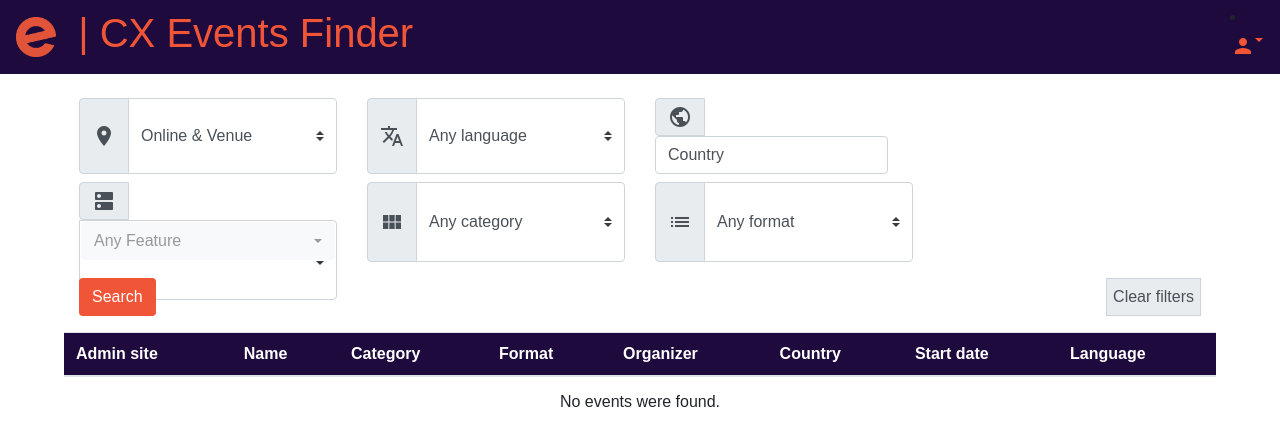
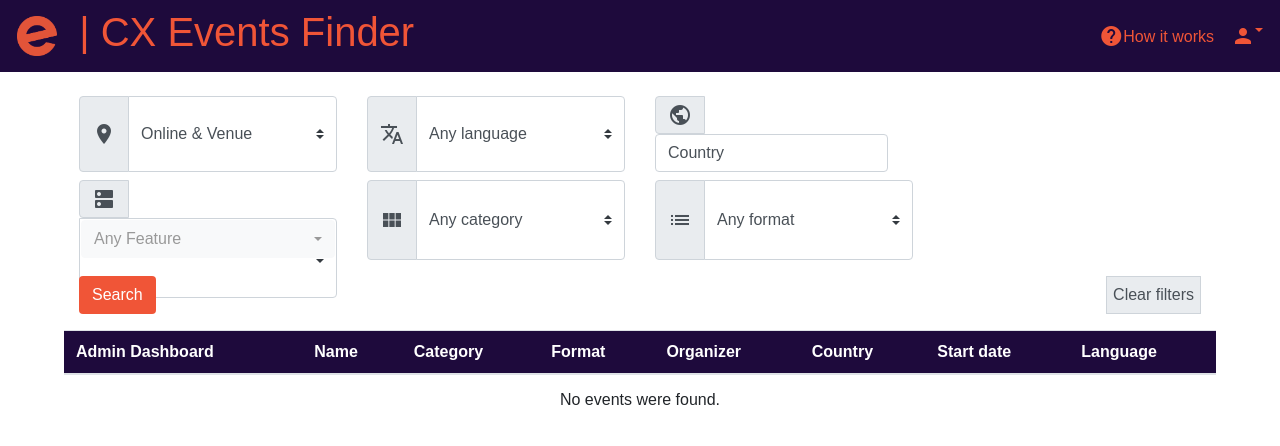
Before and after one commit to evbeda/search-events, a Django app: template templates/event_list.html in a window 1280 px wide. Shown: the top 446 px of the page. Run offline with Django 3.2, Linux system fonts and the light colour scheme; the template is opened without the code that fills it: values that come from a table or form of the project are taken from there, others are empty; data comes from the database, SQL or seed files in the repository; some libraries are stand-ins or nearby versions.

Commit message:
Add a modal to query default (#135)
* Add a modal to query default

* Fix modal name

* add blank space at the end of  file

* add blank space at the end of  file

* test

* fix test

```diff
--- a/search_events_app/services/db/db_response_processor.py
+++ b/search_events_app/services/db/db_response_processor.py
@@ -46,4 +46,4 @@ def get_organizer(item):
 
 
 def get_admin_url(item):
-    return f'https://www.eventbrite.com/myevent?slow_load=1&eid={item[0]}'
+    return f'https://www.eventbrite.com/myevent?eid={item[0]}'
--- /dev/null
+++ b/static/css/modal_query.css
@@ -0,0 +1,21 @@
+.modal {
+    margin-top: 10%;
+  }
+.modal-header {
+    background-color:#1E0A3C ;
+}
+.modal-title {
+    font-weight: bold;
+    color: #f05537;
+}
+
+.btnmodal{
+    background-color:#f05537 ;
+    color: white;
+}
+.close{
+    color: white;
+}
+.close:hover{
+    color: whitesmoke;
+}
--- a/static/css/style.css
+++ b/static/css/style.css
@@ -150,6 +150,7 @@ input::placeholder {
 }
 
 .dropdown-user:hover {
+  cursor: pointer;
   color: #f05537;
   text-decoration:none;
 }
--- a/templates/event_list.html
+++ b/templates/event_list.html
@@ -1,21 +1,43 @@
 {% extends "base.html" %}
 {% load static %}
 {% block content %}
-
 {% load el_pagination_tags %}
-
+{% include "modal_query_default.html" %}
 <nav class="navbar navbar-expand-lg blue-eb">
-        <div class="collapse navbar-collapse" id="navbarSupportedContent">
+    <div class="row w-100">
+        <div class="col col-8 mr-auto">
+            <div class="row">
+                <div class="mt-2 ml-3">
                     <img class="reduce" src="{% static "img/eventbrite_logo.png"%}">
-            <ul class="navbar-nav mr-auto">
+                </div>
                 <h1>
-                    <div class="feed-header__title-top"> &nbsp; | CX Events Finder</div>
+                    <div class="feed-header__title-top pr-0 mr-0"> &nbsp; | CX Events Finder</div>
                 </h1>
-            </ul>
-
-            <li class="nav-item dropdown">
+            </div>
+        </div>
+        <div class="row mt-2">
+            <div class="col col-push-2 col-auto">
+                <div class="row">
+                    <div class="col">
+                        <div class="nav-item">
+                            <div class="row ">
+                                <div class="bg-transparent feed-header__title-top nav-link dropdown-user" data-toggle="modal" data-target="#helpModal">
+                                    <div class="row">
+                                        <i class="material-icons">help</i>
+                                        <div class="mt-1">How it works</div>
+                                    </div>
+                                </div>
+                            </div>
+                        </div>
+                    </div>
+                </div>
+            </div>
+            <div class="col col-push-2 col-auto pr-0">
+                <div class="row">
+                    <div class="col">
+                        <div class="nav-item dropdown">
                             <a class="bg-transparent feed-header__title-top nav-link dropdown-user" href="#" role="button" data-toggle="dropdown" aria-haspopup="true" aria-expanded="false">
-                    <div class="row">
+                                <div class="row ">
                                     <i class="material-icons">person</i>
                                     <div class="mt-1 dropdown-toggle">{{ username }}</div>
                                 </div>
@@ -33,16 +55,18 @@
                                     </button>
                                 </form>
                             </div>
-            </li>
+                        </div>
+                    </div>
+                </div>
+            </div>
+        </div>
     </div>
 </nav>
-
     {% if error %}
         {% include "modal_error.html" %}
     {% else %}
         <div class="container-fluid width-90 mt-4">
             {% include "filters.html" %}
-
             {% include "table_events.html" %}
         </div>
     {% endif %}
--- a/templates/filters.html
+++ b/templates/filters.html
@@ -90,7 +90,7 @@
 
 
     <div class="row mt-3">
-        <div class="col col-sm-3">
+        <div class="col col-sm-3 ">
             <button class="btn orange-eb text-white" onclick="formManager.formatFormData('country', {{countries}});return false;">Search</button>
         </div>
 
--- a/templates/modal_error.html
+++ b/templates/modal_error.html
@@ -1,7 +1,7 @@
 {% extends "base.html" %}
 {% load static %}
 {% block content %}
-<link rel="stylesheet" type="text/css" href="{% static "css/modal.css" %}">
+<link rel="stylesheet" type="text/css" href="{% static "css/modal_error.css" %}">
 <div class="modal" tabindex="-1" role="dialog" id="Error">
     <div class="modal-dialog" role="document">
       <div class="modal-content">
--- /dev/null
+++ b/templates/modal_query_default.html
@@ -0,0 +1,27 @@
+
+{% load static %}
+
+<link rel="stylesheet" type="text/css" href="{% static "css/modal_query.css" %}">
+<div class="modal fade" id="helpModal" tabindex="-1" role="dialog" aria-labelledby="helpModalLabel" aria-hidden="true">
+    <div class="modal-dialog" role="document">
+      <div class="modal-content">
+        <div class="modal-header">
+          <h5 class="modal-title" id="helpModalLabel"> How are results brought?</h5>
+          <button type="button" class="close" data-dismiss="modal" aria-label="Close">
+            <span aria-hidden="true">&times;</span>
+          </button>
+        </div>
+        <div class="modal-body">
+          <p>The events retrieved by default:</p>
+          <ul>
+            <li type="circle">Are Public</li>
+            <li type="circle">Are Live</li>
+            <li type="circle">Start after the next month and before the next six months</li>
+            <li type="circle">Have a sale end date in over a month</li>
+            <li type="circle">Are sorted by number of tickets sold (descending)</li>
+          </ul>
+          <p>Any additional filters will be applied on top of these constraints</p>
+        </div>
+      </div>
+    </div>
+  </div>
--- a/templates/table_events.html
+++ b/templates/table_events.html
@@ -9,7 +9,7 @@
     <table class="table table-hover table-striped" >
         <thead class="thead-blue-eb text-white">
             <tr>
-                <th>Admin site</th>
+                <th>Admin Dashboard</th>
                 <th>Name</th>
                 <th>Category</th>
                 <th>Format</th>
@@ -26,9 +26,9 @@
                 {% paginate object_list %}
                     {% for event in object_list %}
                         <tr>
-                            <td class="text">
+                            <td class="text-center">
                                 <a class="text-orange" href="{{event.admin_url}}" target="_blank">
-                                <p>Open Dashboard</p>
+                                    <i class="material-icons">link</i>
                             </a>
                             </td>
                             <td style="word-wrap: break-word; max-width: 300px;">
```
Also changed, not shown: tests/services/db/test_db_response_processor.py (+1 -1 lines), search_events_app/views/logout_view.py (line endings or trailing spaces), static/css/modal_error.css (line endings or trailing spaces). Lines whose indentation alone changed are shown as unchanged.
